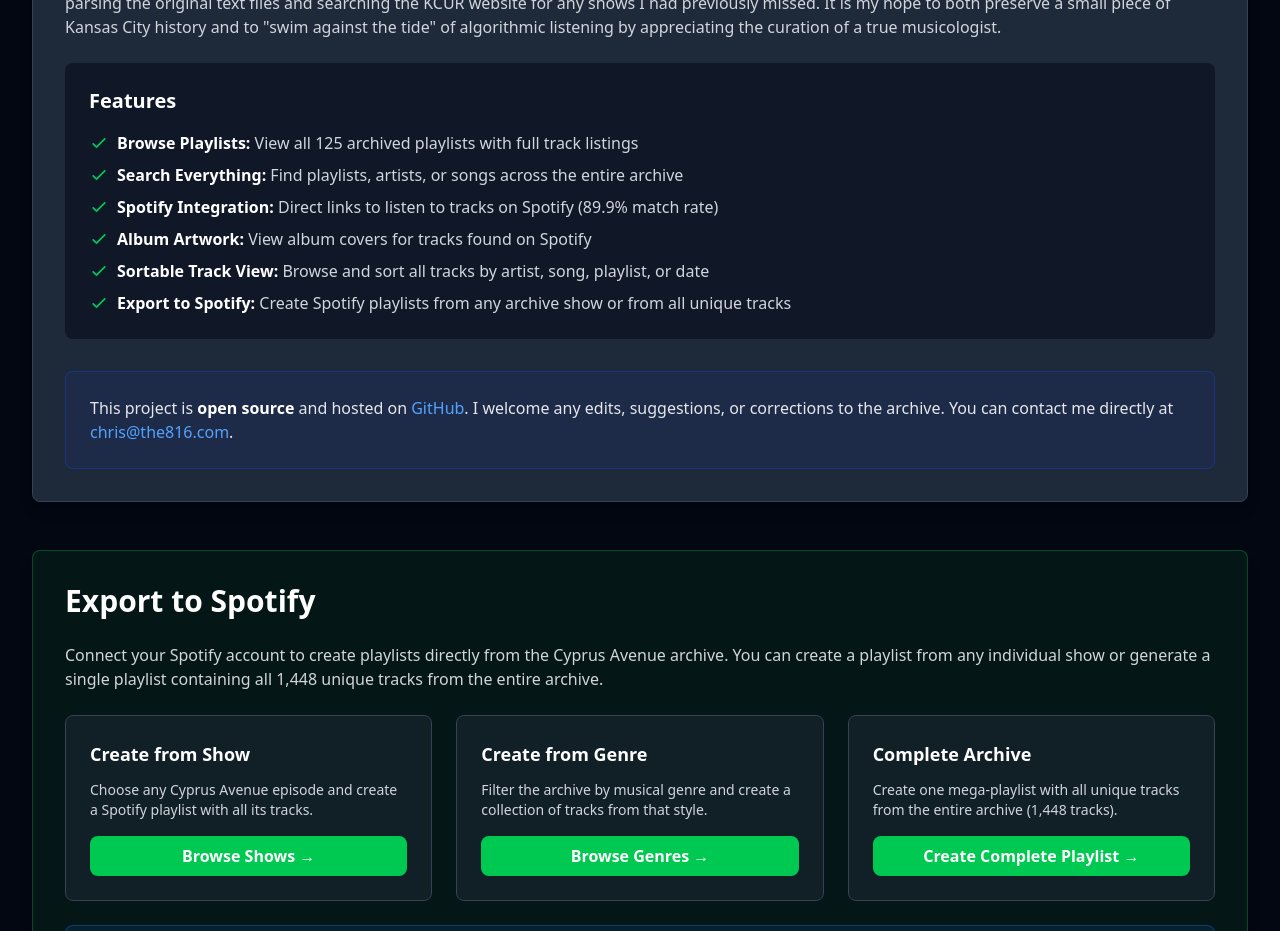
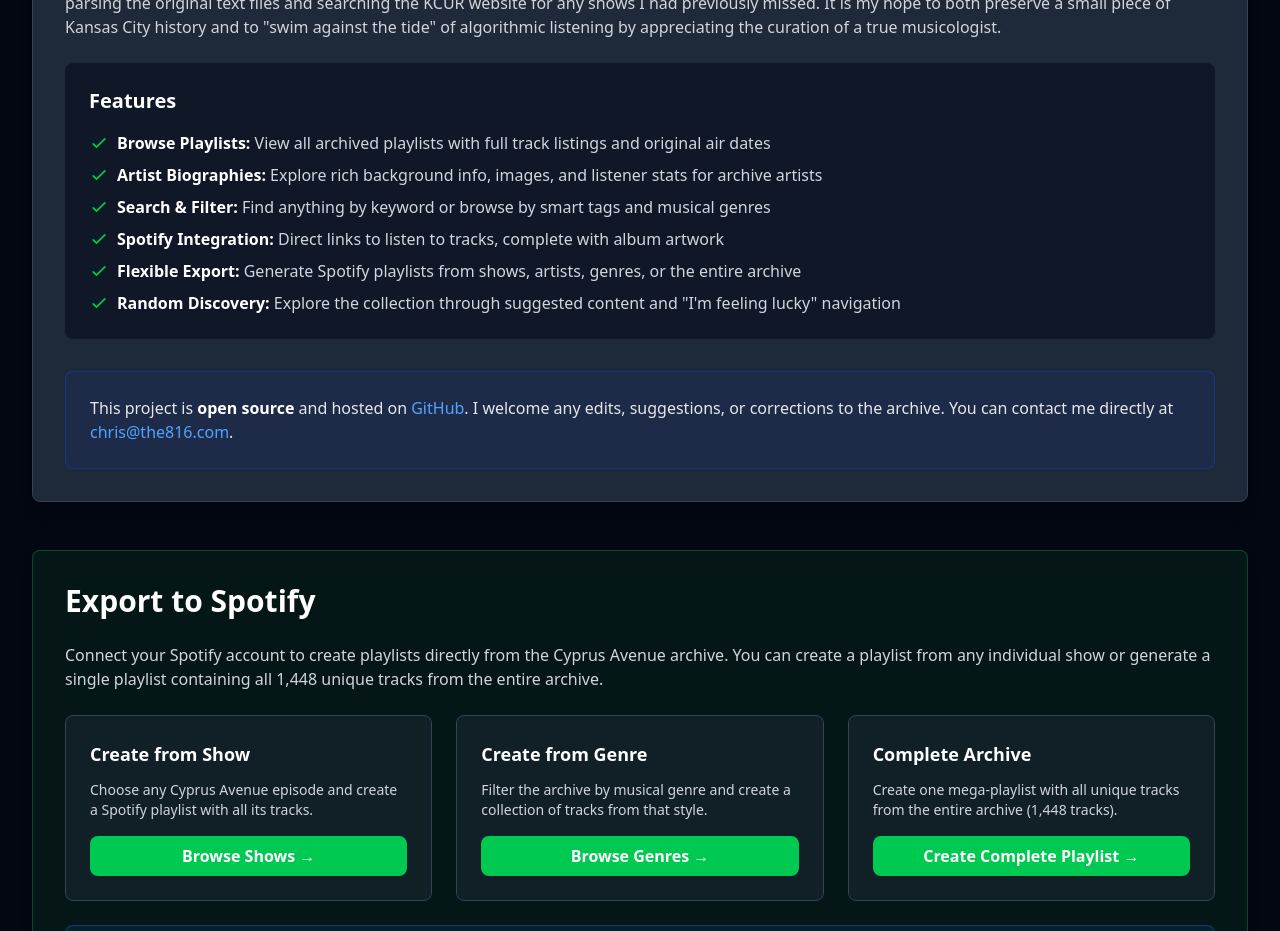
Before and after one commit to riebschlager/cyprus-avenue, a Vue app in the folder web/: page / in a window 1280 px wide. Shown: the part 2440-3371 px from the top of the page. Built offline with nearby package versions, Linux system fonts and the light colour scheme; no server answers.

Commit message:
style: modernize homepage features list to reflect latest functionality

```diff
--- a/web/src/components/HomePage.vue
+++ b/web/src/components/HomePage.vue
@@ -438,37 +438,37 @@ const navigateToRandomArtist = () => {
               <svg class="w-5 h-5 text-green-500 mr-2 mt-0.5 flex-shrink-0" fill="none" stroke="currentColor" viewBox="0 0 24 24">
                 <path stroke-linecap="round" stroke-linejoin="round" stroke-width="2" d="M5 13l4 4L19 7" />
               </svg>
-              <span><strong class="text-white">Browse Playlists:</strong> View all {{ stats.totalPlaylists }} archived playlists with full track listings</span>
+              <span><strong class="text-white">Browse Playlists:</strong> View all archived playlists with full track listings and original air dates</span>
             </li>
             <li class="flex items-start">
               <svg class="w-5 h-5 text-green-500 mr-2 mt-0.5 flex-shrink-0" fill="none" stroke="currentColor" viewBox="0 0 24 24">
                 <path stroke-linecap="round" stroke-linejoin="round" stroke-width="2" d="M5 13l4 4L19 7" />
               </svg>
-              <span><strong class="text-white">Search Everything:</strong> Find playlists, artists, or songs across the entire archive</span>
+              <span><strong class="text-white">Artist Biographies:</strong> Explore rich background info, images, and listener stats for archive artists</span>
             </li>
             <li class="flex items-start">
               <svg class="w-5 h-5 text-green-500 mr-2 mt-0.5 flex-shrink-0" fill="none" stroke="currentColor" viewBox="0 0 24 24">
                 <path stroke-linecap="round" stroke-linejoin="round" stroke-width="2" d="M5 13l4 4L19 7" />
               </svg>
-              <span><strong class="text-white">Spotify Integration:</strong> Direct links to listen to tracks on Spotify (89.9% match rate)</span>
+              <span><strong class="text-white">Search & Filter:</strong> Find anything by keyword or browse by smart tags and musical genres</span>
             </li>
             <li class="flex items-start">
               <svg class="w-5 h-5 text-green-500 mr-2 mt-0.5 flex-shrink-0" fill="none" stroke="currentColor" viewBox="0 0 24 24">
                 <path stroke-linecap="round" stroke-linejoin="round" stroke-width="2" d="M5 13l4 4L19 7" />
               </svg>
-              <span><strong class="text-white">Album Artwork:</strong> View album covers for tracks found on Spotify</span>
+              <span><strong class="text-white">Spotify Integration:</strong> Direct links to listen to tracks, complete with album artwork</span>
             </li>
             <li class="flex items-start">
               <svg class="w-5 h-5 text-green-500 mr-2 mt-0.5 flex-shrink-0" fill="none" stroke="currentColor" viewBox="0 0 24 24">
                 <path stroke-linecap="round" stroke-linejoin="round" stroke-width="2" d="M5 13l4 4L19 7" />
               </svg>
-              <span><strong class="text-white">Sortable Track View:</strong> Browse and sort all tracks by artist, song, playlist, or date</span>
+              <span><strong class="text-white">Flexible Export:</strong> Generate Spotify playlists from shows, artists, genres, or the entire archive</span>
             </li>
             <li class="flex items-start">
               <svg class="w-5 h-5 text-green-500 mr-2 mt-0.5 flex-shrink-0" fill="none" stroke="currentColor" viewBox="0 0 24 24">
                 <path stroke-linecap="round" stroke-linejoin="round" stroke-width="2" d="M5 13l4 4L19 7" />
               </svg>
-              <span><strong class="text-white">Export to Spotify:</strong> Create Spotify playlists from any archive show or from all unique tracks</span>
+              <span><strong class="text-white">Random Discovery:</strong> Explore the collection through suggested content and "I'm feeling lucky" navigation</span>
             </li>
           </ul>
         </div>
```
